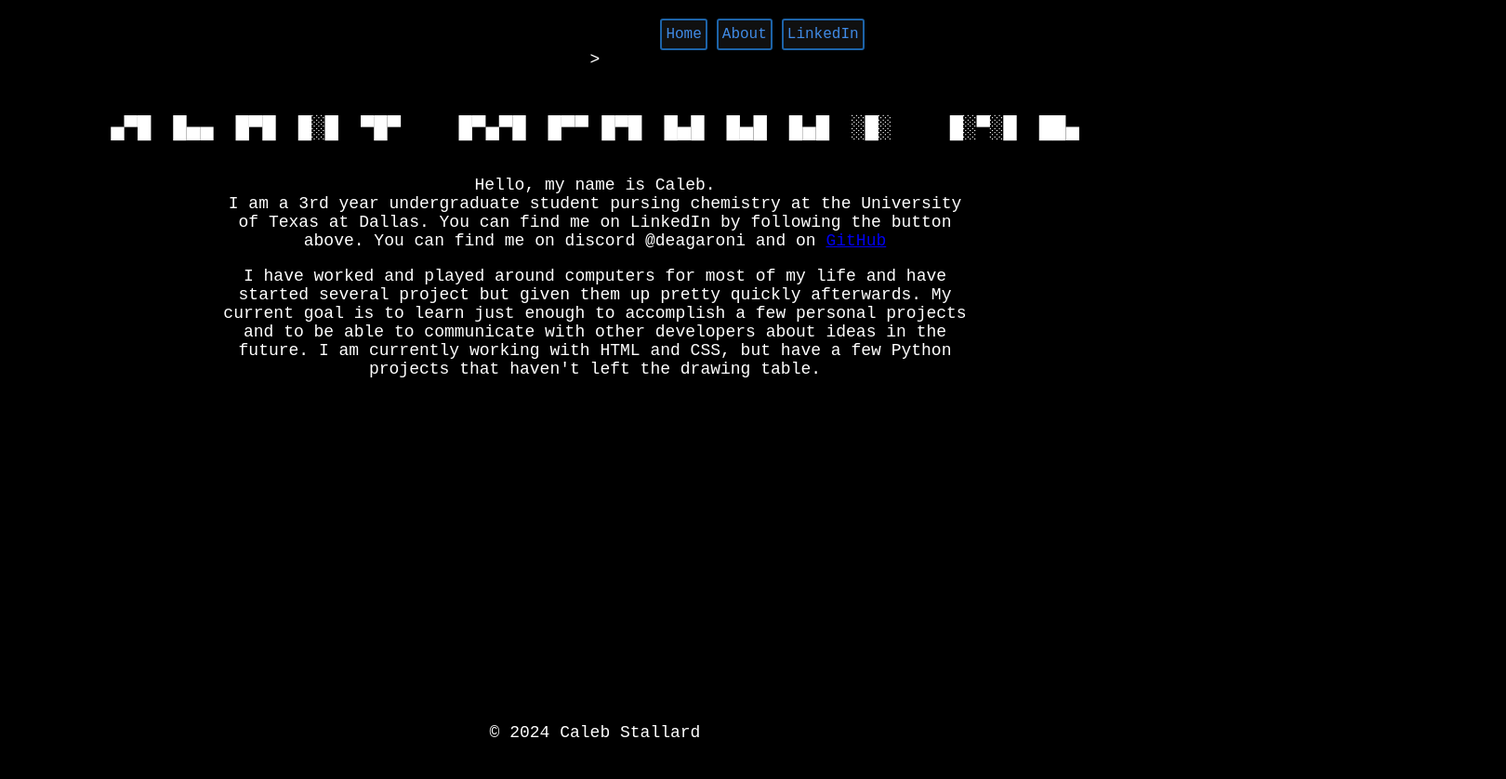
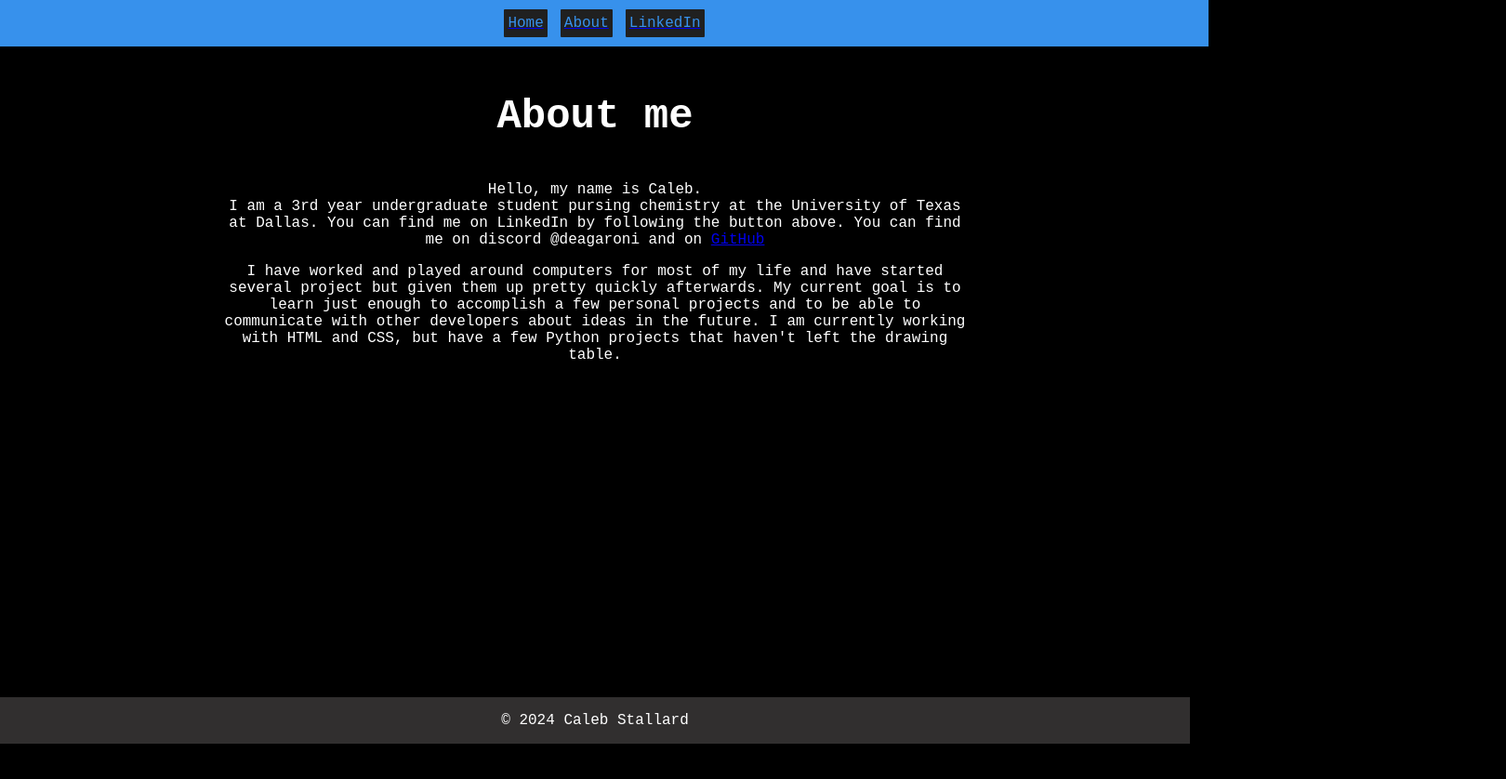
Before and after one commit to stallcal/stallcal.github.io, a plain HTML site: page about.html in a window 1280 px wide. Shown: the whole page at 93% size, 1620 px wide, since content can reach past the window. After the commit the page ends 800 px from the top, so only its background shows below. Drawn offline with Linux system fonts and the light colour scheme.

Commit message:
update v0.1
okay actually fixed some of the issues but theyre is still a few just need a stopping pt for rn

```diff
--- a/about.html
+++ b/about.html
@@ -6,11 +6,11 @@
     <title>About Me</title>
     <link rel="stylesheet" href="style.css">
 </head>
-  <body>
-    <div class="heading-container">
+
 <div class="toolbar">
-        <a href="home.html">
+  <a href="index.html">
       <button>Home</button>
+  </a>
    <a href="about.html">
       <button>About</button>
   </a>
@@ -18,13 +18,12 @@
       <button>LinkedIn</button>
   </a>
 </div>
-  </div>
 
-<div>>
-    <h2>
-        ▄▀█ █▄▄ █▀█ █░█ ▀█▀   █▀▄▀█ █▀▀
-        █▀█ █▄█ █▄█ █▄█ ░█░   █░▀░█ ██▄
-    </h2>
+<body>
+<div>
+    <h1>
+        About me
+    </h1>
   </div>
 
   <div class="content">
--- a/style.css
+++ b/style.css
@@ -15,7 +15,10 @@ body {
   background-color: var(--main-color);
   color: #fff;
   margin: 0;
-  padding: 20px;
+  padding: 0;
+  display: flex;
+  flex-direction: column;
+  min-height: 100vh;
 }
 
 .content {
@@ -42,42 +45,31 @@ h2 {
   margin-top: 50px;
 }
 
-
-body {
-  font-family: var(--main-font);
-  font-size: 18px;
-  height: 100vh;
-  display: flex;
-  flex-direction: column;
-  justify-content: center;
-  align-items: center;
-  text-align: center;
-}
-
-.heading-container {
+.toolbar {
   display: flex;
   align-items: center;
-  justify-content: space-evenly;
+justify-content: center;
   margin: 0 auto;
-  min-width: 1600px;
   text-align: center;
-}
-
-.toolbar {
-  display: flex;
   gap: 10px;
+  background-color: #3791ec;
+  width: 100%;
+  height: 30px;
+  padding: 10px;
 }
 
 .toolbar button {
     padding: 6px 4px;
-    background-color: #101010;
-    border: 2px solid #1d63a8;
+    background-color: #202020;
+    display: flex;
+    flex-direction: row;
+    border: 2px solid #3791ec;
     cursor: pointer;
     border-radius: 3px;
     font-size: 16px;
     font-family: 'Courier New', Courier, monospace;
     transition: background-color 0.3s ease-in-out;
-    color: #408be6;
+    color: #3791ec;
 }
 
 .toolbar button:hover {
@@ -85,21 +77,16 @@ body {
 }
 
 .footer {
-  position: s;
-  left: 0;
-  bottom: 0;
   width: 100%;
-  background-color: #000000;
-  border-top: #1d63a8;
+  background-color: #312f2f;
   color: white;
   text-align: center;
-  padding: 4px 0;
   flex-shrink: 0;
 }
 
-@media screen and (max-width: 768px) {
+@media screen and (max-width: 600px) {
   .toolbar {
-    flex-direction: column;
+    flex-direction: row;
     gap: 5px;
     flex-wrap: wrap;
   }
```
Also changed, not shown: home.html (deleted, +0 -58 lines), index.html (+34 -5 lines), 1 other file. Lines whose indentation alone changed are shown as unchanged.
